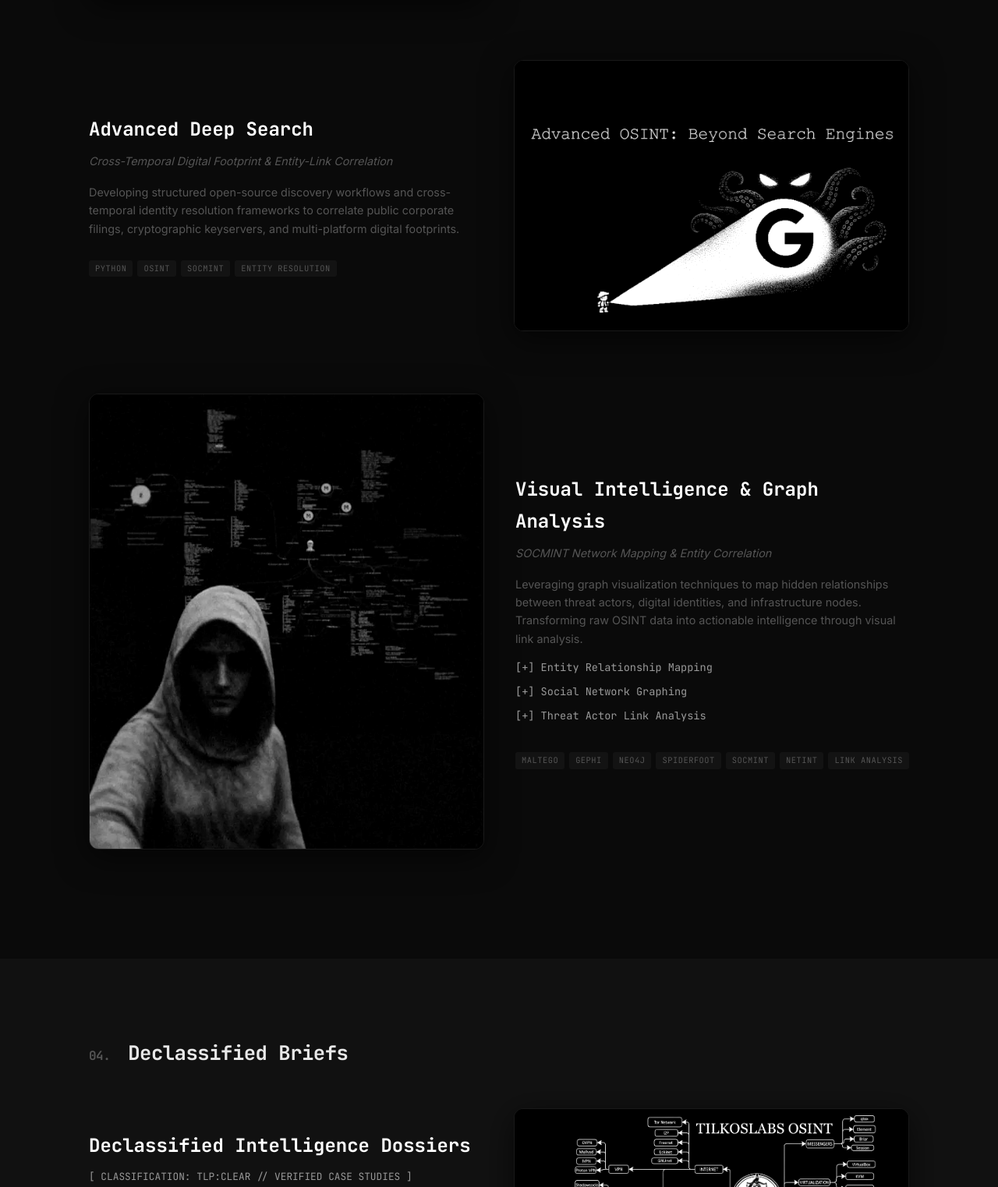
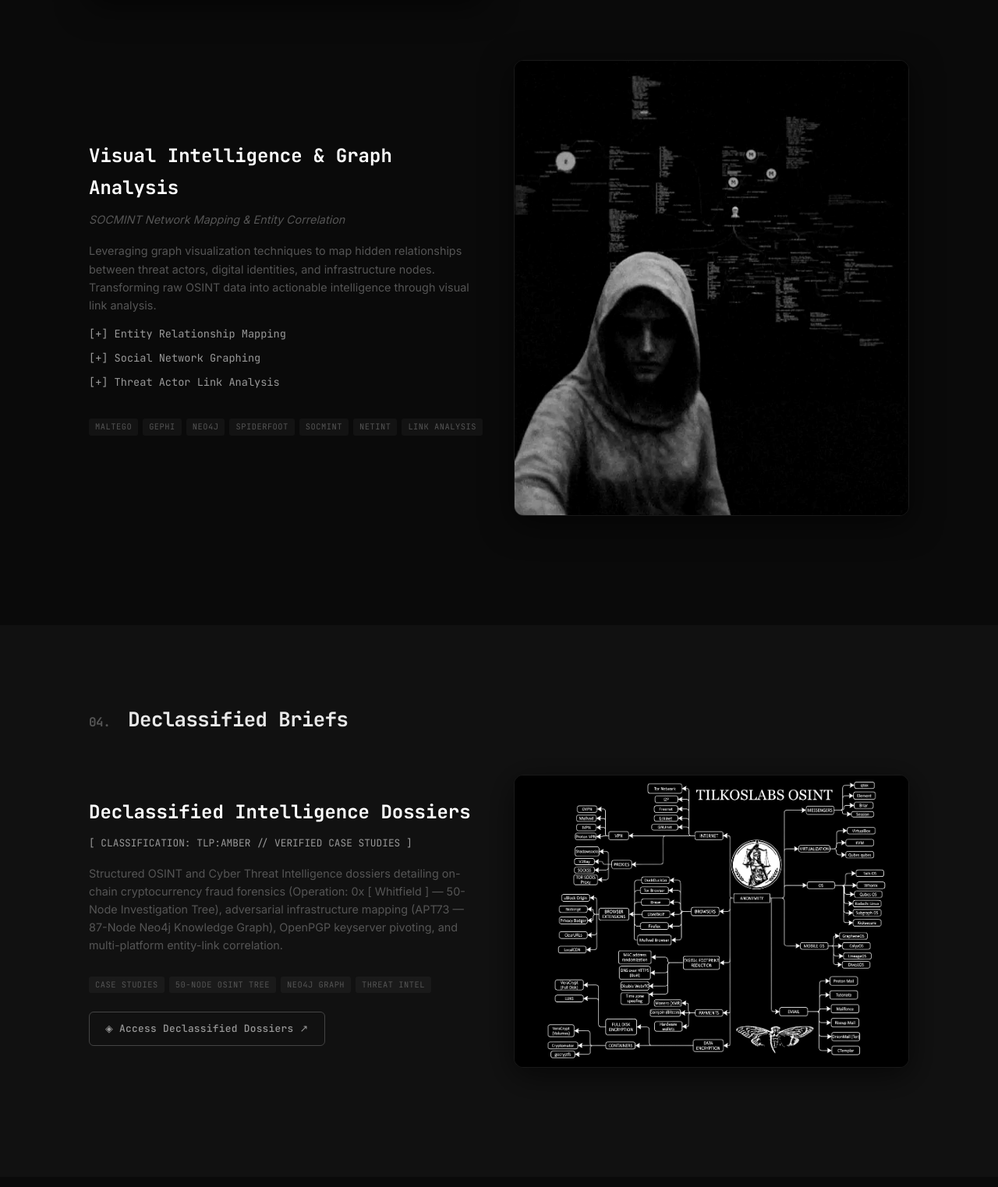
Before and after one commit to tilkoscolabs/tilkoscolabs.github.io, a plain HTML site: page index.html in a window 1280 px wide. Shown: the part 4745-6268 px from the top of the page at 78% size. Drawn offline with Linux system fonts and the light colour scheme.

Commit message:
Remove Advanced Deep Search block and image from index.html

```diff
--- a/index.html
+++ b/index.html
@@ -324,23 +324,6 @@
 
             <div class="split-layout fade-in" style="margin-top: 80px;">
                 <div class="split-text">
-                    <h3 class="project-title" style="font-size: 1.5rem; margin-bottom: 8px;">Advanced Deep Search</h3>
-                    <p class="project-subtitle" style="font-size: 0.9rem; margin-bottom: 16px;">Cross-Temporal Digital Footprint &amp; Entity-Link Correlation</p>
-                    <p class="project-desc" style="font-size: 0.9rem;">Developing structured open-source discovery workflows and cross-temporal identity resolution frameworks to correlate public corporate filings, cryptographic keyservers, and multi-platform digital footprints.</p>
-                    <div class="project-tags" style="margin-top: 15px;">
-                        <span class="tag-sm">Python</span>
-                        <span class="tag-sm">OSINT</span>
-                        <span class="tag-sm">SOCMINT</span>
-                        <span class="tag-sm">Entity Resolution</span>
-                    </div>
-                </div>
-                <div class="split-image">
-                    <img src="assets/images/DeepSearchAdvenced.png" alt="Advanced Deep Search">
-                </div>
-            </div>
-
-            <div class="split-layout reverse fade-in" style="margin-top: 80px;">
-                <div class="split-text">
                     <h3 class="project-title" style="font-size: 1.5rem; margin-bottom: 8px;">Visual Intelligence & Graph Analysis</h3>
                     <p class="project-subtitle" style="font-size: 0.9rem; margin-bottom: 16px;">SOCMINT Network Mapping & Entity Correlation</p>
                     <p class="project-desc" style="font-size: 0.9rem;">Leveraging graph visualization techniques to map hidden relationships between threat actors, digital identities, and infrastructure nodes. Transforming raw OSINT data into actionable intelligence through visual link analysis.</p>
@@ -375,8 +358,8 @@
             <div class="split-layout fade-in">
                 <div class="split-text">
                     <h3 class="project-title" style="font-size: 1.5rem; margin-bottom: 8px;">Declassified Intelligence Dossiers</h3>
-                    <div style="font-family: var(--font-mono); font-size: 0.8rem; color: var(--text-secondary); margin-bottom: 16px;">[ CLASSIFICATION: TLP:CLEAR // VERIFIED CASE STUDIES ]</div>
-                    <p class="project-desc" style="font-size: 0.9rem;">Structured OSINT and Cyber Threat Intelligence dossiers detailing on-chain cryptocurrency fraud forensics (Operation: 0x [ Whitfield ] / @coinshaper — 50-Node Investigation Tree), adversarial infrastructure mapping (Bashe Ransomware Group / APT73), OpenPGP keyserver pivoting, and multi-platform entity-link correlation.</p>
+                    <div style="font-family: var(--font-mono); font-size: 0.8rem; color: var(--text-secondary); margin-bottom: 16px;">[ CLASSIFICATION: TLP:AMBER // VERIFIED CASE STUDIES ]</div>
+                    <p class="project-desc" style="font-size: 0.9rem;">Structured OSINT and Cyber Threat Intelligence dossiers detailing on-chain cryptocurrency fraud forensics (Operation: 0x [ Whitfield ] — 50-Node Investigation Tree), adversarial infrastructure mapping (APT73 — 87-Node Neo4j Knowledge Graph), OpenPGP keyserver pivoting, and multi-platform entity-link correlation.</p>
                     <div class="project-tags" style="margin-top: 15px;">
                         <span class="tag-sm">Case Studies</span>
                         <span class="tag-sm">50-Node OSINT Tree</span>
@@ -384,11 +367,11 @@
                         <span class="tag-sm">Threat Intel</span>
                     </div>
                     <div style="margin-top: 24px;">
-                        <a href="declassified.html?v=12" class="btn btn-outline" style="padding: 10px 20px; font-size: 0.8rem;">◈ Access Declassified Dossiers ↗</a>
+                        <a href="declassified.html?v=15" class="btn btn-outline" style="padding: 10px 20px; font-size: 0.8rem;">◈ Access Declassified Dossiers ↗</a>
                     </div>
                 </div>
                 <div class="split-image">
-                    <a href="declassified.html?v=12" style="display: block;">
+                    <a href="declassified.html?v=15" style="display: block;">
                         <img src="assets/images/OpsecOsint.jpg" alt="OPSEC &amp; Open Source Intelligence">
                     </a>
                 </div>
```
Also changed, not shown: assets/images/DeepSearchAdvenced.png (deleted).
